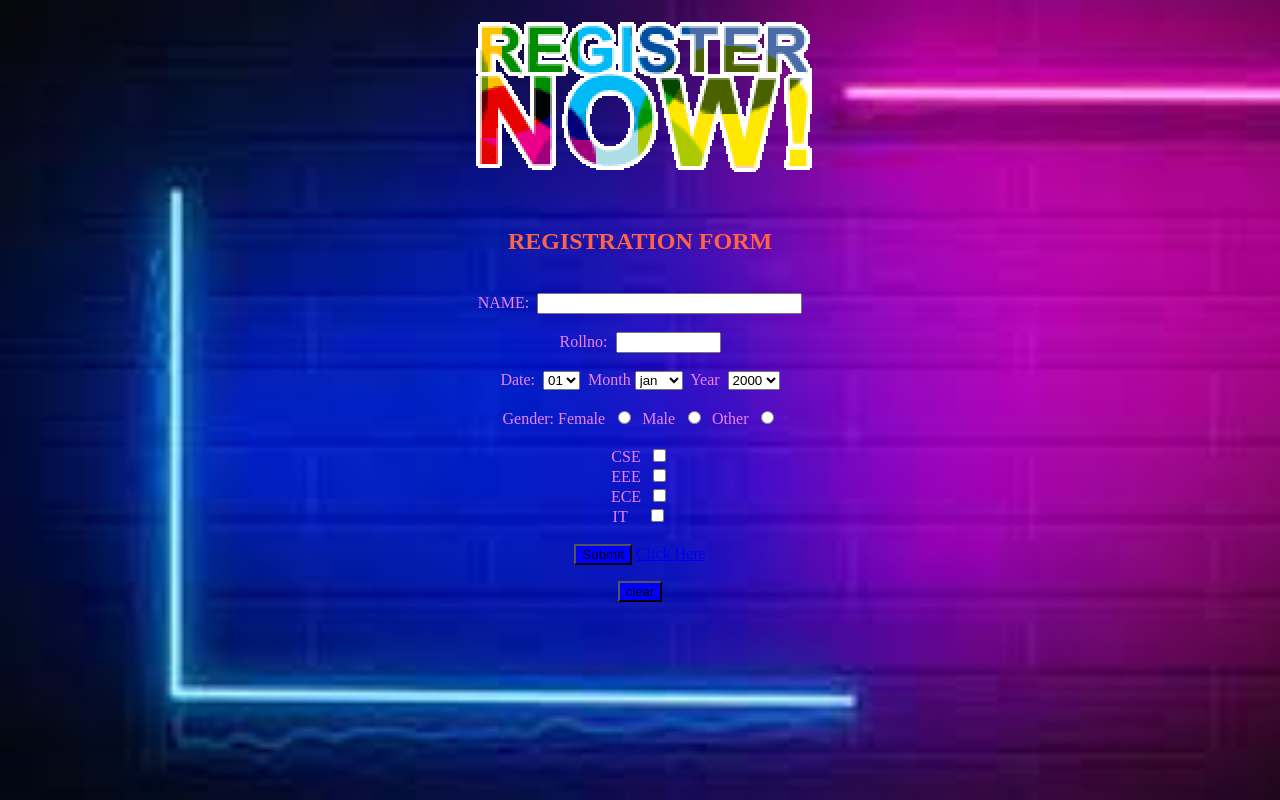
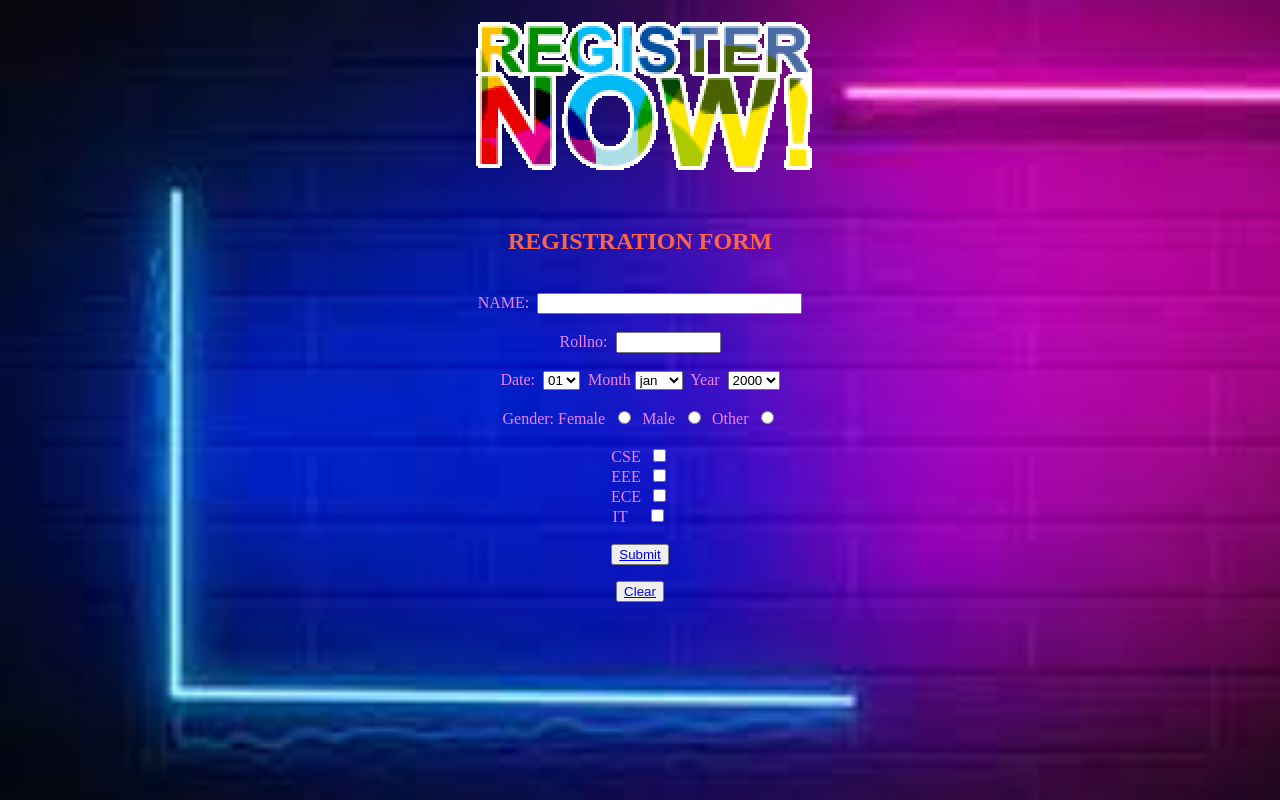
Before and after one commit to SanagalaSaiSreeja/mywebsite, a plain HTML site: page index.html in a window 1280 px wide. Drawn offline with Linux system fonts and the light colour scheme.

Commit message:
Update index.html

```diff
--- a/index.html
+++ b/index.html
@@ -79,11 +79,10 @@
     <label>ECE</label>&nbsp <input type="checkbox" /><br />
     <label>IT </label>&nbsp&nbsp&nbsp <input type="checkbox" /><br /><br />
     <form method="POST" action="https://sanagalasaisreeja.github.io/reg-2/">
-      <input type="submit" style="background-color:blue" color="black">
-       <a align="center" href="https://sanagalasaisreeja.github.io/reg-2/" color:"black">Click Here</a>
+       <button><a align="center" href="https://sanagalasaisreeja.github.io/reg-2/" color:"black">Submit</a></button>
     </form>
-    <form method="POST" action="index.html">
-      <input type="submit" value="clear" style="background-color:blue" color="black">
+    <form method="POST" action="https://sanagalasaisreeja.github.io/mywebsite/">
+      <button><a align="center" href="https://sanagalasaisreeja.github.io/mywebsite/" color:"black">Clear</a></button>
     </form>
     </center>
   </body>
```
